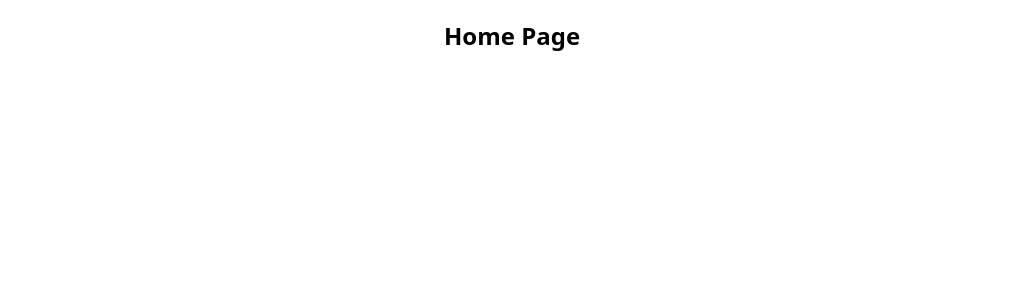
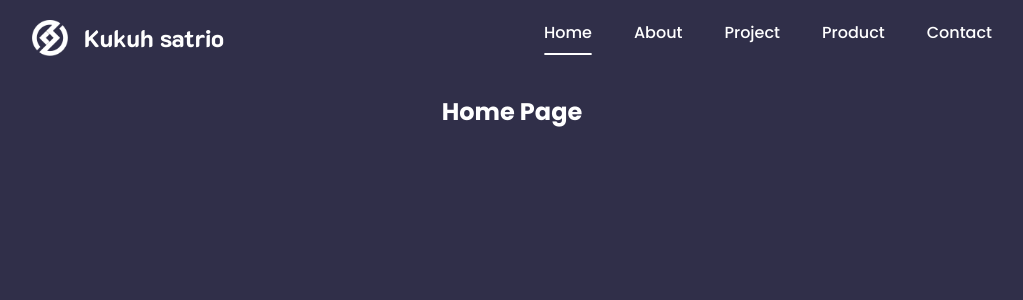
Before and after one commit to satrio92/Web-Portfolio, a Vue app: page / in a window 1280 px wide. Shown: the top 300 px of the page, without its empty margins (128-1151 px from the left). Built offline with nearby package versions, Linux system fonts and the light colour scheme.

Commit message:
add Navbar

```diff
--- /dev/null
+++ b/src/components/Navbar.vue
@@ -0,0 +1,44 @@
+<template>
+    <div id="navbar" class="font-poppins text-white flex justify-between items-center px-40 py-5 bg-primary">
+        <div class="flex gap-4 items-center">
+            <router-link to="/"><img src="../assets/image/logo.png" alt="Logo" class="h-9"></router-link>
+            <router-link to="/"><p class="font-k2d font-extrabold text-2xl">Kukuh satrio</p></router-link>
+        </div>
+        <ul class="flex gap-[42px] font-medium">
+            <li class="menu">
+                <router-link to="/">Home</router-link>
+                <hr class="line border border-white bg-white rounded-full mt-2 hidden">
+            </li>
+            <li class="menu">
+                <router-link to="/about">About</router-link>
+                <hr class="line border border-white bg-white rounded-full mt-2 hidden">
+            </li>
+            <li class="menu">
+                <router-link to="/project">Project</router-link>
+                <hr class="line border border-white bg-white rounded-full mt-2 hidden">
+            </li>
+            <li class="menu">
+                <router-link to="/product">Product</router-link>
+                <hr class="line border border-white bg-white rounded-full mt-2 hidden">
+            </li>
+            <li class="menu">
+                <router-link to="/contact">Contact</router-link>
+                <hr class="line border border-white bg-white rounded-full mt-2 hidden">
+            </li>
+        </ul>
+    </div>
+</template>
+
+<script>
+export default {
+    name: 'Navbar',
+    components: {}
+}
+</script>
+
+<style scoped>
+a.router-link-exact-active ~ .line {
+  display: block;
+}
+
+</style>
--- a/src/views/About.vue
+++ b/src/views/About.vue
@@ -1,10 +1,18 @@
 <template>
-    <div id="about" class="text-2xl font-bold text-center mt-5">About Page</div>
+    <div id="about" class="font-poppins">
+        <Navbar />
+        <div class="text-2xl font-bold text-center mt-5">About Page</div>
+    </div>
 </template>
 
 <script>
+
+import Navbar from '../components/Navbar.vue'
+
 export default {
     name: 'About',
-    components: {}
+    components: {
+        Navbar
+    }
 }
 </script>
--- a/src/views/Contact.vue
+++ b/src/views/Contact.vue
@@ -1,10 +1,18 @@
 <template>
-    <div id="contact" class="text-2xl font-bold text-center mt-5">Contact Page</div>
+    <div id="contact" class="font-poppins">
+        <Navbar />
+        <div class="text-2xl font-bold text-center mt-5">Contact Page</div>
+    </div>
 </template>
 
 <script>
+
+import Navbar from '../components/Navbar.vue'
+
 export default {
     name: 'Contact',
-    components: {}
+    components: {
+        Navbar
+    }
 }
 </script>
--- a/src/views/Home.vue
+++ b/src/views/Home.vue
@@ -1,10 +1,20 @@
 <template>
-    <div id="home" class="text-2xl font-bold text-center mt-5">Home Page</div>
+    <div id="home" class="font-poppins">
+        <header class="w-full h-[800px] bg-primary">
+            <Navbar />
+            <div class="text-2xl text-center text-white font-bold mt-5">Home Page</div>
+        </header>
+    </div>
 </template>
 
 <script>
+
+import Navbar from '../components/Navbar.vue'
+
 export default {
     name: 'Home',
-    components: {}
+    components: {
+        Navbar
+    }
 }
 </script>
--- a/src/views/Product.vue
+++ b/src/views/Product.vue
@@ -1,10 +1,18 @@
 <template>
-    <div id="product" class="text-2xl font-bold text-center mt-5">Product Page</div>
+    <div id="product" class="font-poppins">
+        <Navbar />
+        <div class="text-2xl font-bold text-center mt-5">Product Page</div>
+    </div>
 </template>
 
 <script>
+
+import Navbar from '../components/Navbar.vue'
+
 export default {
     name: 'Product',
-    components: {}
+    components: {
+        Navbar
+    }
 }
 </script>
--- a/src/views/Project.vue
+++ b/src/views/Project.vue
@@ -1,10 +1,18 @@
 <template>
-    <div id="project" class="text-2xl font-bold text-center mt-5">Project Page</div>
+    <div id="project" class="font-poppins">
+        <Navbar />
+        <div class="text-2xl font-bold text-center mt-5">Project Page</div>
+    </div>
 </template>
 
 <script>
+
+import Navbar from '../components/Navbar.vue'
+
 export default {
     name: 'Project',
-    components: {}
+    components: {
+        Navbar
+    }
 }
 </script>
```
